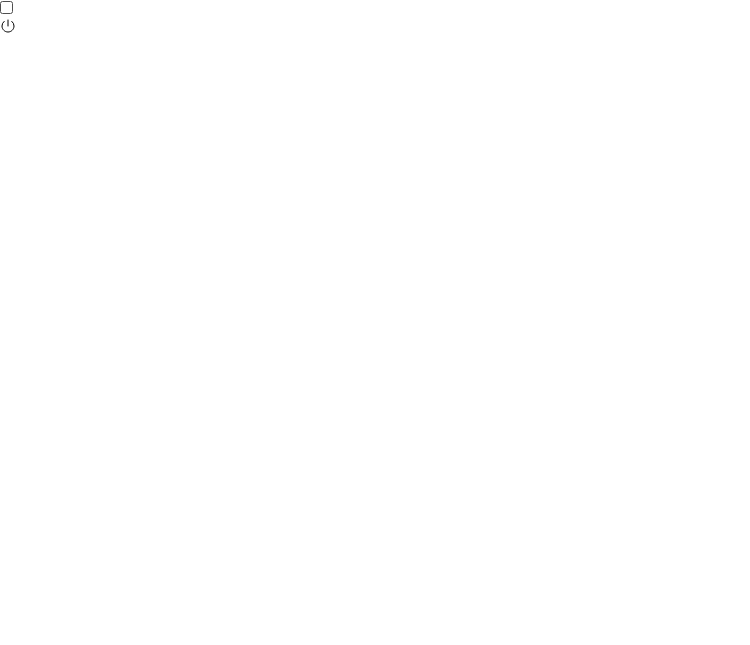
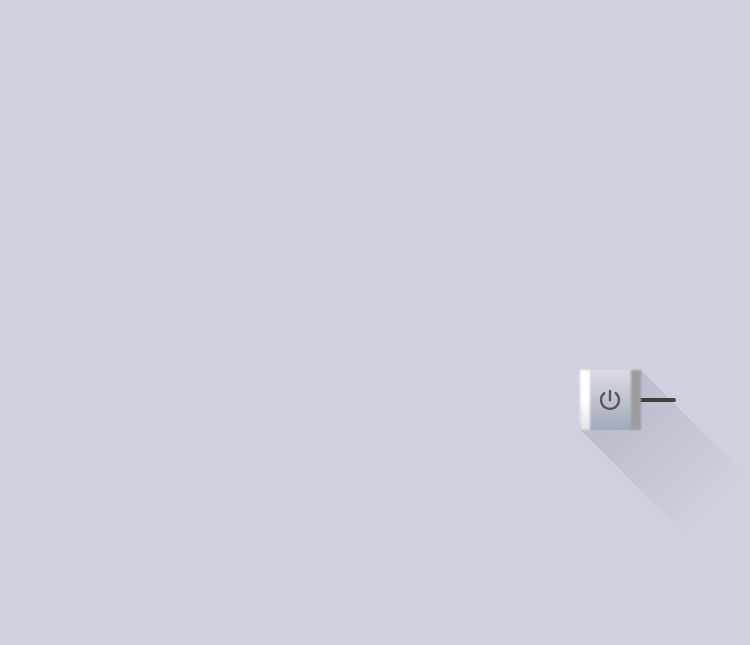
Before and after one commit to acdona/css-checkbox, a plain HTML site: page index.html in a window 1280 px wide. Shown: the whole page, without its empty margins (0-750 px from the left). Drawn offline with nearby package versions, Linux system fonts and the light colour scheme.

Commit message:
finishing

```diff
--- a/style.css
+++ b/style.css
@@ -4,3 +4,112 @@
     padding:0;
     box-sizing: border-box;
 }
+body
+{
+    display: flex;
+    justify-content: center;
+    align-items: center;
+    min-height: 100vh;
+    background: #cfd1e1;
+    overflow: hidden;
+}
+label
+{
+    position: relative;
+    width: 120px;
+    height: 60px;
+    display: flex;
+    justify-content: center;
+    align-items: center;
+    /* background-color: #777; */
+    cursor: pointer;
+}
+label::before
+{
+    content: '';
+    position: absolute;
+    width: 60%;
+    height: 4px;
+    background: #444;
+    border-radius: 4px;
+}
+label input
+{
+    position: absolute;
+    appearance: none;
+}
+.icon
+{
+    position: absolute;
+    left: 0;
+    width: 60px;
+    height: 100%;
+    /* background: #f00; */
+    transition: 0.5s;
+}
+label input:checked ~ .icon
+{
+    left: 60px;
+}
+.icon::before
+{
+    content: '';
+    position: absolute;
+    top: 0;
+    left:0;
+    width: 10px;
+    height: 100%;
+    background: linear-gradient(#fff,#fff,#e3e3e3);
+    filter: blur(1px);
+    z-index:1;
+}
+.icon::after
+{
+    content: '';
+    position: absolute;
+    top: 0;
+    right: -1px;
+    width: 10px;
+    height: 100%;
+    background: #9d9d9d;
+    filter: blur(1px);
+}
+.shadow
+{
+    position: absolute;
+    top:30px;
+    left:-12px;
+    width: 84.85px;
+    height: 300px;
+    background: linear-gradient(180deg, rgba(0,0,0,0.1), transparent, transparent);
+    transform-origin: top;
+    transform: rotate(315deg);
+    pointer-events: none;
+}
+.iconBox
+{
+    position: relative;
+    width: 100%;
+    height: 100%;
+    display:flex;
+    justify-content: center;
+    align-items: center;
+    background: linear-gradient(#dbdae1, #a3aaba);
+    box-shadow: 5px 5px 5px rgba(0,0,0,0.1),
+    15px 15px 15px rgba(0,0,0,0.1),
+    20px 20px 15px rgba(0,0,0,0.1),
+    30px 30px 15px rgba(0,0,0,0.1),
+    iset 1px 1px 2px #fff;
+}
+.iconBox ion-icon
+{
+    color: #555;
+    font-size: 1.5em;
+    --ionicon-stroke-width: 50px;
+    transition: 0.5s;
+}
+label input:checked ~ .icon .iconBox ion-icon
+{
+    color: #00ffe2;
+    filter: drop-shadow(0 0 5px #00ffe2) drop-shadow(0 0 15px #00ffe2);
+}
```
